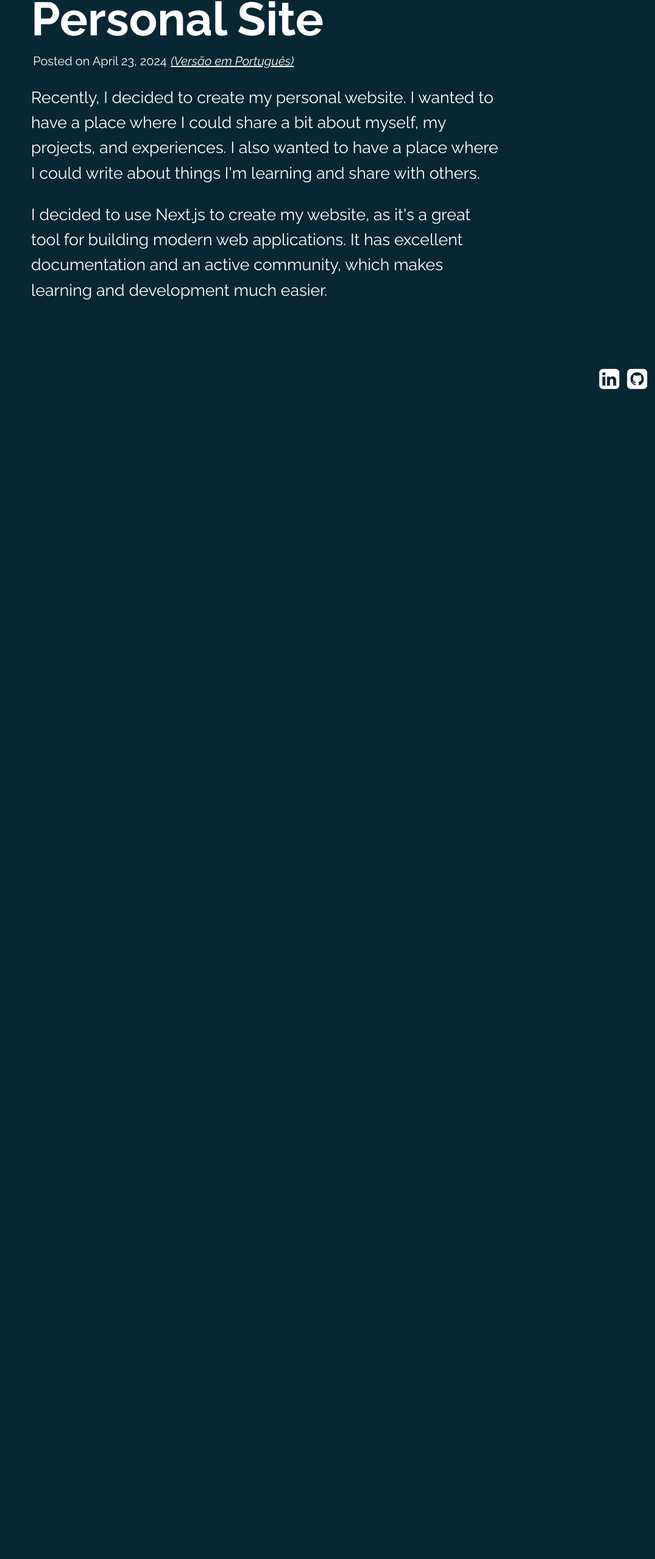
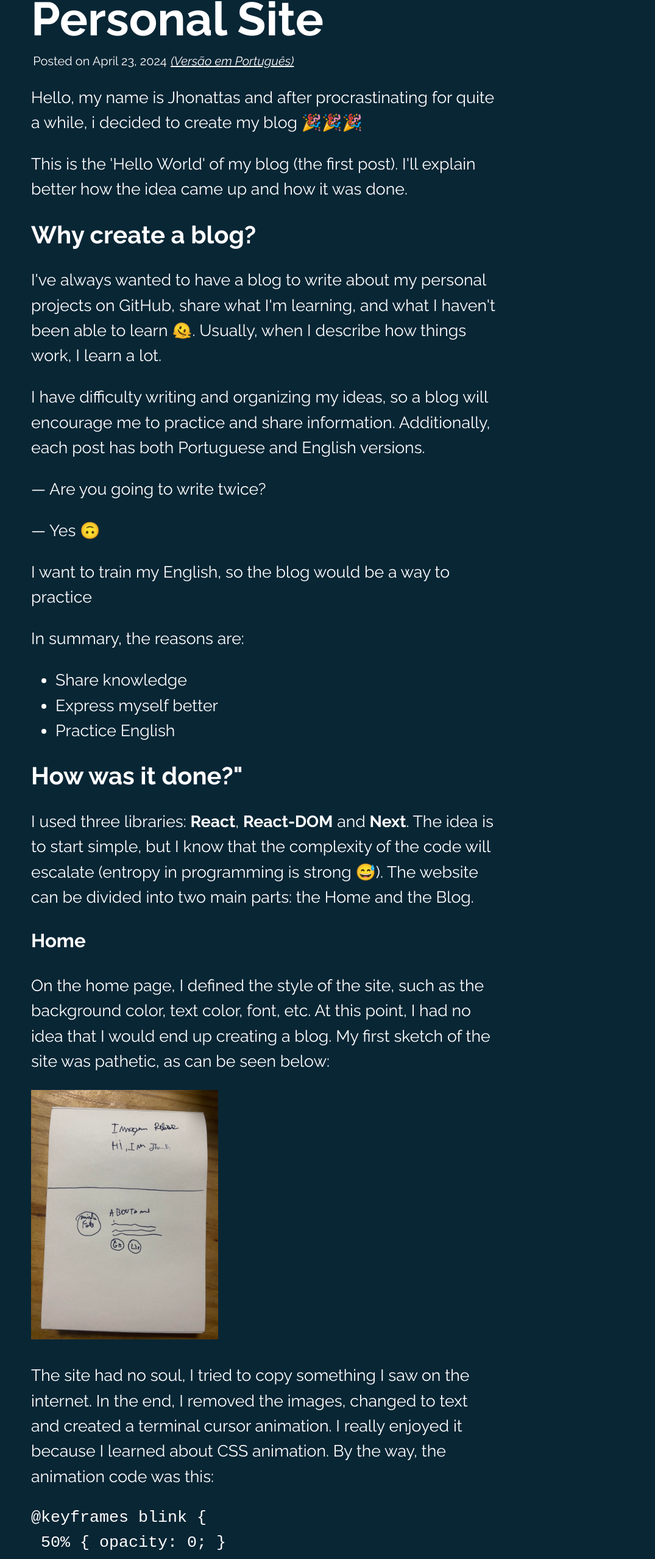
Before and after one commit to JhonattasFerreira/my-site, a Next.js app: page /blog/2024/04/23/creating-my-personal-site in a window 1280 px wide. Shown: the part 152-2708 px from the top of the page at 61% size, without its empty margins (205-1280 px from the left). Before the commit the page ends 800 px from the top, so only its background shows below. Built offline with nearby package versions, Linux system fonts and the light colour scheme; a web font is replaced by a local one.

Commit message:
feat: creating english post

```diff
--- a/pages/blog/2024/04/23/creating-my-personal-site/index.js
+++ b/pages/blog/2024/04/23/creating-my-personal-site/index.js
@@ -1,21 +1,126 @@
 import Post from "../../../../../../components/Post";
+import Image from "next/image";
+import photo from "./firstBlogScketch.jpg";
 
 const BlogPost = () => {
   return (
     <Post title={"Creating My Personal Site"} date={"2024-04-23"}>
       <>
         <p>
-          Recently, I decided to create my personal website. I wanted to have a
-          place where I could share a bit about myself, my projects, and
-          experiences. I also wanted to have a place where I could write about
-          things I'm learning and share with others.
+          Hello, my name is Jhonattas and after procrastinating for quite a
+          while, i decided to create my blog 🎉🎉🎉
         </p>
 
         <p>
-          I decided to use Next.js to create my website, as it's a great tool
-          for building modern web applications. It has excellent documentation
-          and an active community, which makes learning and development much
-          easier.
+          This is the 'Hello World' of my blog (the first post). I'll explain
+          better how the idea came up and how it was done.
+        </p>
+
+        <h2>Why create a blog?</h2>
+
+        <p>
+          I've always wanted to have a blog to write about my personal projects
+          on GitHub, share what I'm learning, and what I haven't been able to
+          learn 🫠. Usually, when I describe how things work, I learn a lot.
+        </p>
+
+        <p>
+          I have difficulty writing and organizing my ideas, so a blog will
+          encourage me to practice and share information. Additionally, each
+          post has both Portuguese and English versions.
+        </p>
+
+        <p>— Are you going to write twice?</p>
+        <p>— Yes 🙃</p>
+
+        <p>
+          I want to train my English, so the blog would be a way to practice
+        </p>
+
+        <p>In summary, the reasons are:</p>
+        <ul>
+          <li>Share knowledge</li>
+          <li>Express myself better</li>
+          <li>Practice English</li>
+        </ul>
+
+        <h2>How was it done?"</h2>
+
+        <p>
+          I used three libraries: <strong>React</strong>,{" "}
+          <strong>React-DOM</strong> and <strong>Next</strong>. The idea is to
+          start simple, but I know that the complexity of the code will escalate
+          (entropy in programming is strong 😅). The website can be divided into
+          two main parts: the Home and the Blog.
+        </p>
+
+        <h3>Home</h3>
+
+        <p>
+          On the home page, I defined the style of the site, such as the
+          background color, text color, font, etc. At this point, I had no idea
+          that I would end up creating a blog. My first sketch of the site was
+          pathetic, as can be seen below:
+        </p>
+
+        <Image
+          src={photo}
+          alt="A picture of a notepad with a drawing of a generic website. There is little information and the design is very simple."
+          sizes="100vw"
+          style={{
+            width: "40%",
+            height: "auto",
+          }}
+        />
+
+        <p>
+          The site had no soul, I tried to copy something I saw on the internet.
+          In the end, I removed the images, changed to text and created a
+          terminal cursor animation. I really enjoyed it because I learned about
+          CSS animation. By the way, the animation code was this:
+        </p>
+
+        <pre>
+          <code>
+            @keyframes blink {"{\n"}
+            &nbsp;50% {"{ "}opacity: 0;{" }\n"}
+            &nbsp;80% {"{ "}opacity: 0.5;{" }\n"}
+            {"}\n"}
+            .rectangle {"{\n"}
+            &nbsp;width: 2.8vw; {"\n"}
+            &nbsp;height: inherit; {"\n"}
+            &nbsp;background: white; {"\n"}
+            &nbsp;animation: blink 1.5s {"\n"}
+            &nbsp;linear infinite;{"\n"}
+            {"}\n"}
+          </code>
+        </pre>
+
+        <h3>Blog</h3>
+
+        <p>After finishing the Home, I thought: what if I create a blog?</p>
+        <p>
+          I started by creating the post listing page, using a <code>JSON</code>{" "}
+          to save and display the posts, and the <code>useContext</code> from
+          React to save the chosen language.
+        </p>
+
+        <p>
+          Then came the good old CSS. It seems simple, but the styling was
+          complicated.
+        </p>
+
+        <h2>End?</h2>
+        <p>
+          There are several pending tasks that need to be addressed in the
+          future, such as creating a crawler to generate the <code>JSON</code>{" "}
+          for posts, a search system, and post tags.
+        </p>
+
+        <p>
+          I'm very happy to have put all of this online. I have a lot to
+          improve, especially in communication. Anyway, thank you for your time.
+          :)
         </p>
       </>
     </Post>
```
Also changed, not shown: pages/blog/2024/04/23/creating-my-personal-site/pt-br/index.js (+3 -4 lines).
